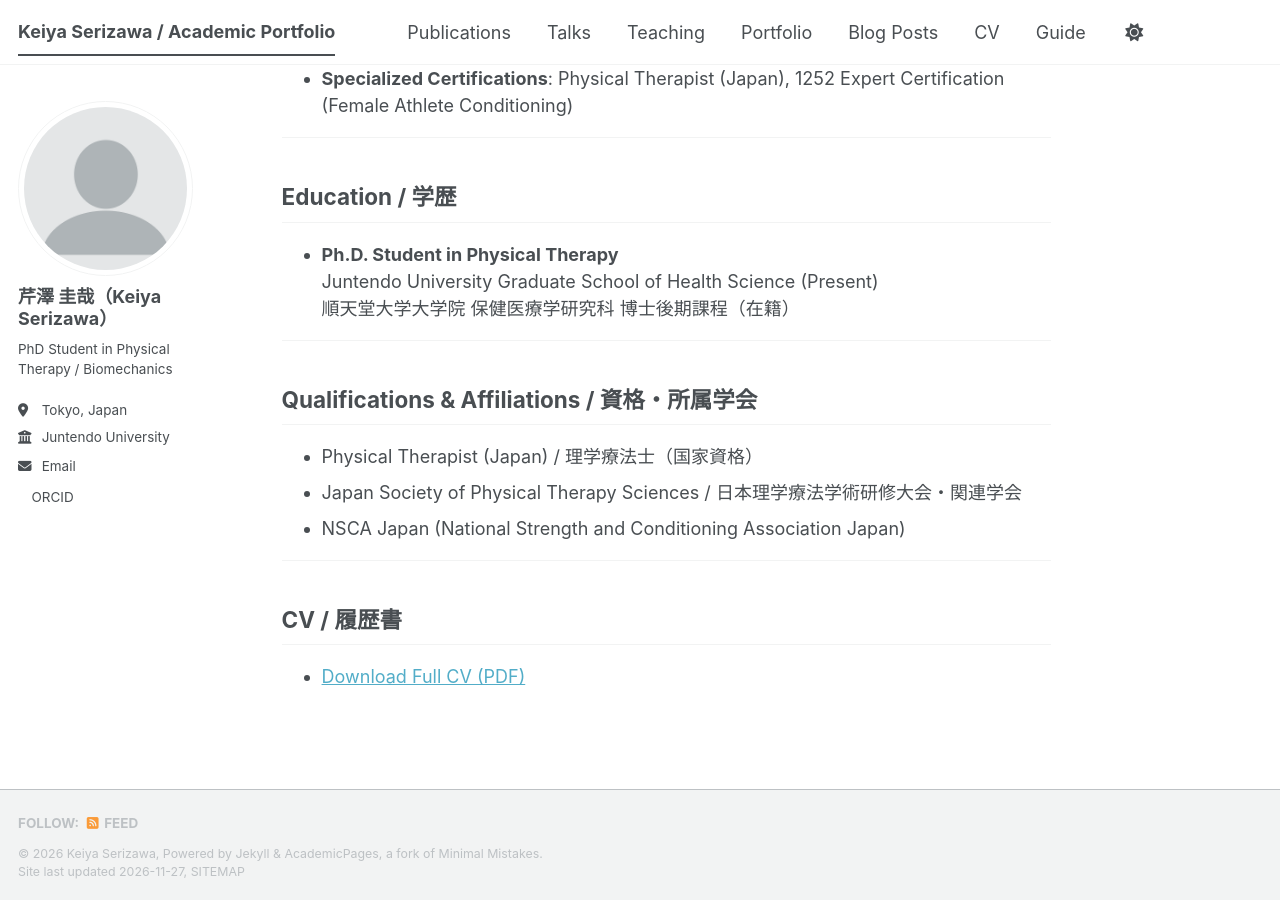
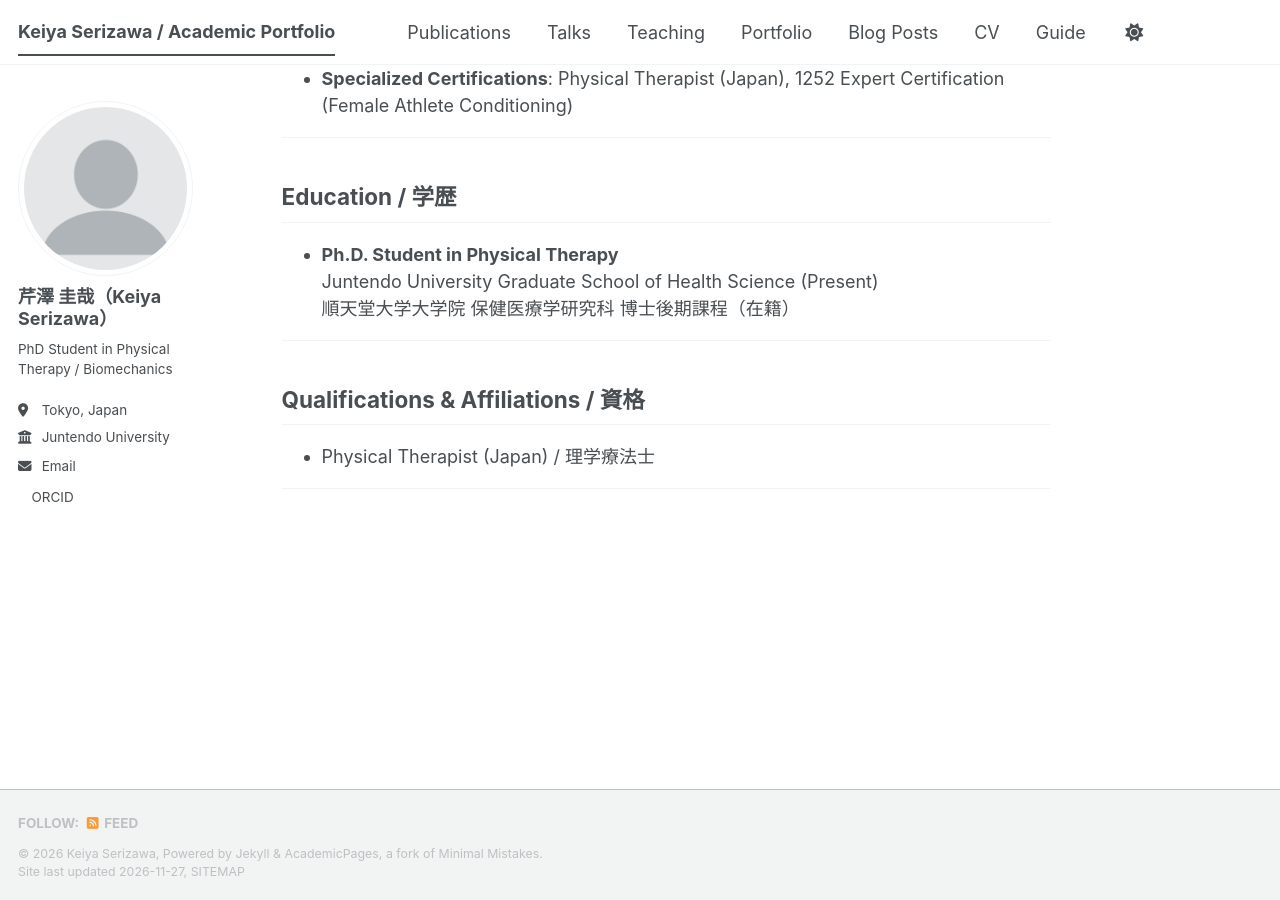
Before and after one commit to 0511keiya-arch/Keiya-Serizawa, a Jekyll site: the page built from _pages/about.md, in a window 1280 px wide and 900 px high, scrolled down 1389 px. Built offline with Jekyll 4.4.1, drawn with Linux system fonts in a browser that asks for light colours; a script bundle is joined from its source files by our own code; a style sheet for code colours, icons or effects is not loaded.

Commit message:
Update about.md

```diff
--- a/_pages/about.md
+++ b/_pages/about.md
@@ -50,12 +50,7 @@ I am a PhD student in Physical Therapy and Biomechanics at Juntendo University G
 
 ---
 
-## Qualifications & Affiliations / 資格・所属学会
-* Physical Therapist (Japan) / 理学療法士（国家資格）
-* Japan Society of Physical Therapy Sciences / 日本理学療法学術研修大会・関連学会
-* NSCA Japan (National Strength and Conditioning Association Japan)
+## Qualifications & Affiliations / 資格
+* Physical Therapist (Japan) / 理学療法士
 
 ---
-
-## CV / 履歴書
-* [Download Full CV (PDF)](files/cv.pdf)
```
